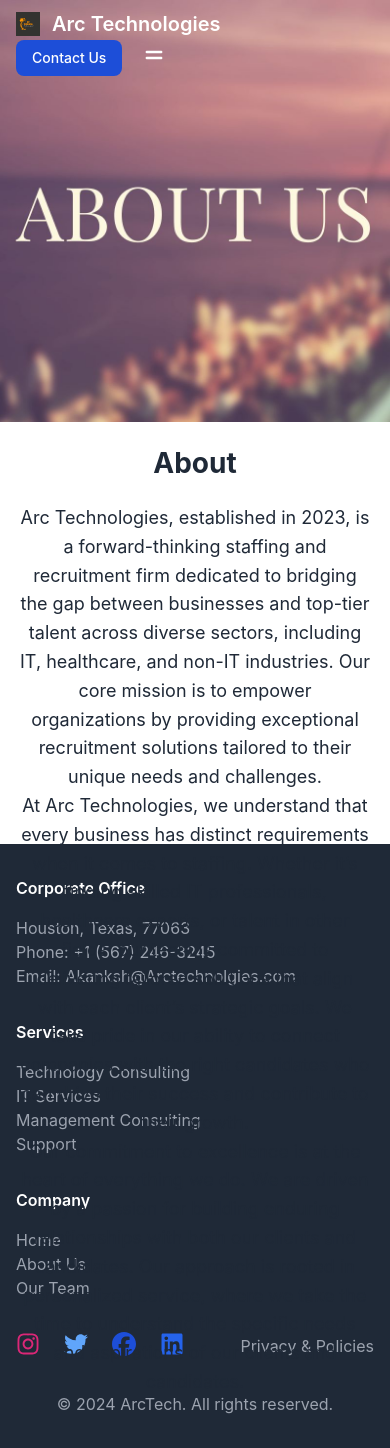
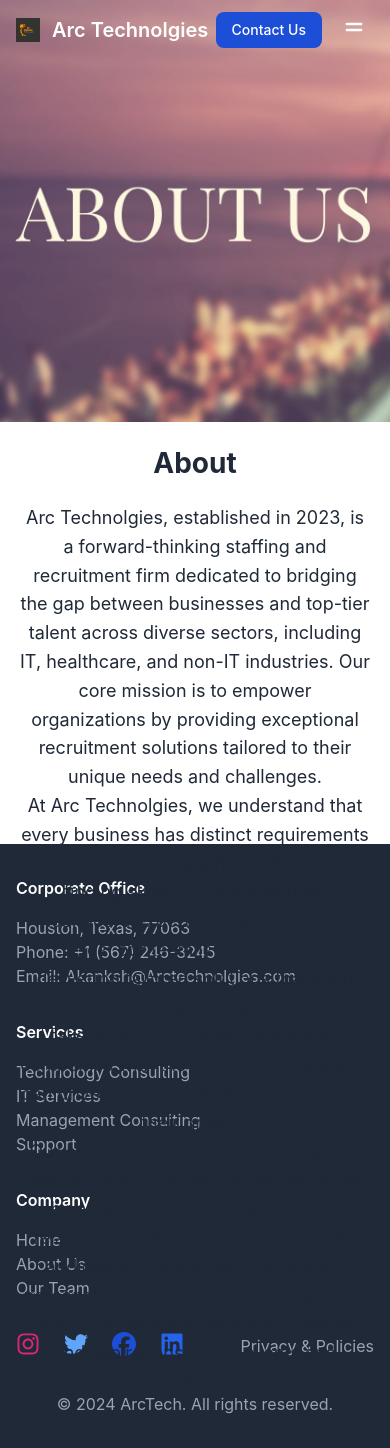
Before and after one commit to advaithreddy/RRRInfotech, a React (Vite) app: page /about in a window 390 px wide. Built offline with nearby package versions, Linux system fonts and the light colour scheme.

Commit message:
Done, need responsiveness

```diff
--- a/src/components/Header.jsx
+++ b/src/components/Header.jsx
@@ -62,7 +62,7 @@ export default function Header() {
                 alt="Arc Technologies Logo"
               />
               <span className="self-center text-xl font-semibold whitespace-nowrap text-white">
-                Arc Technologies
+                Arc Technolgies
               </span>
             </Link>
             <div className="flex items-center lg:order-2">
--- a/src/pages/About.jsx
+++ b/src/pages/About.jsx
@@ -44,10 +44,10 @@ function About() {
                 <div style={contentStyle}>
                     <h1 style={headingStyle}>About</h1>
                     <p style={paragraphStyle}>
-                        Arc Technologies, established in 2023, is a forward-thinking staffing and recruitment firm dedicated to bridging the gap between businesses and top-tier talent across diverse sectors, including IT, healthcare, and non-IT industries. Our core mission is to empower organizations by providing exceptional recruitment solutions tailored to their unique needs and challenges.
+                        Arc Technolgies, established in 2023, is a forward-thinking staffing and recruitment firm dedicated to bridging the gap between businesses and top-tier talent across diverse sectors, including IT, healthcare, and non-IT industries. Our core mission is to empower organizations by providing exceptional recruitment solutions tailored to their unique needs and challenges.
                     </p>
                     <p style={paragraphStyle}>
-                        At Arc Technologies, we understand that every business has distinct requirements when it comes to staffing. Whether it’s finding skilled IT professionals, healthcare experts, or talent in other fields, our team is committed to delivering tailored solutions that align with each client’s strategic goals. We take pride in our ability to connect companies with the right candidates who can drive their success and contribute to their growth.
+                        At Arc Technolgies, we understand that every business has distinct requirements when it comes to staffing. Whether it’s finding skilled IT professionals, healthcare experts, or talent in other fields, our team is committed to delivering tailored solutions that align with each client’s strategic goals. We take pride in our ability to connect companies with the right candidates who can drive their success and contribute to their growth.
                     </p>
                     <p style={paragraphStyle}>
                         Our commitment to excellence is at the heart of everything we do. We are driven by a passion for building enduring relationships with both our clients and candidates. Our approach is rooted in personalized service, where we take the time to understand the specific needs and aspirations of our clients and candidates.
--- a/src/pages/Team.jsx
+++ b/src/pages/Team.jsx
@@ -68,7 +68,7 @@ function Team() {
                 {/* Content Below Image */}
                 <div style={contentStyle}>
                     <h1 style={headingStyle}>Team</h1>
-                    <p style={subheadingStyle}>Meet the team behind Arc Technologies.</p>
+                    <p style={subheadingStyle}>Meet the team behind Arc Technolgies.</p>
                     <div style={cardContainerStyle}>
                         <div style={cardStyle}>
                             <h2 style={nameStyle}>Akanksh Ch</h2>
```
Also changed, not shown: src/assets/images/logo.jpeg (added).
